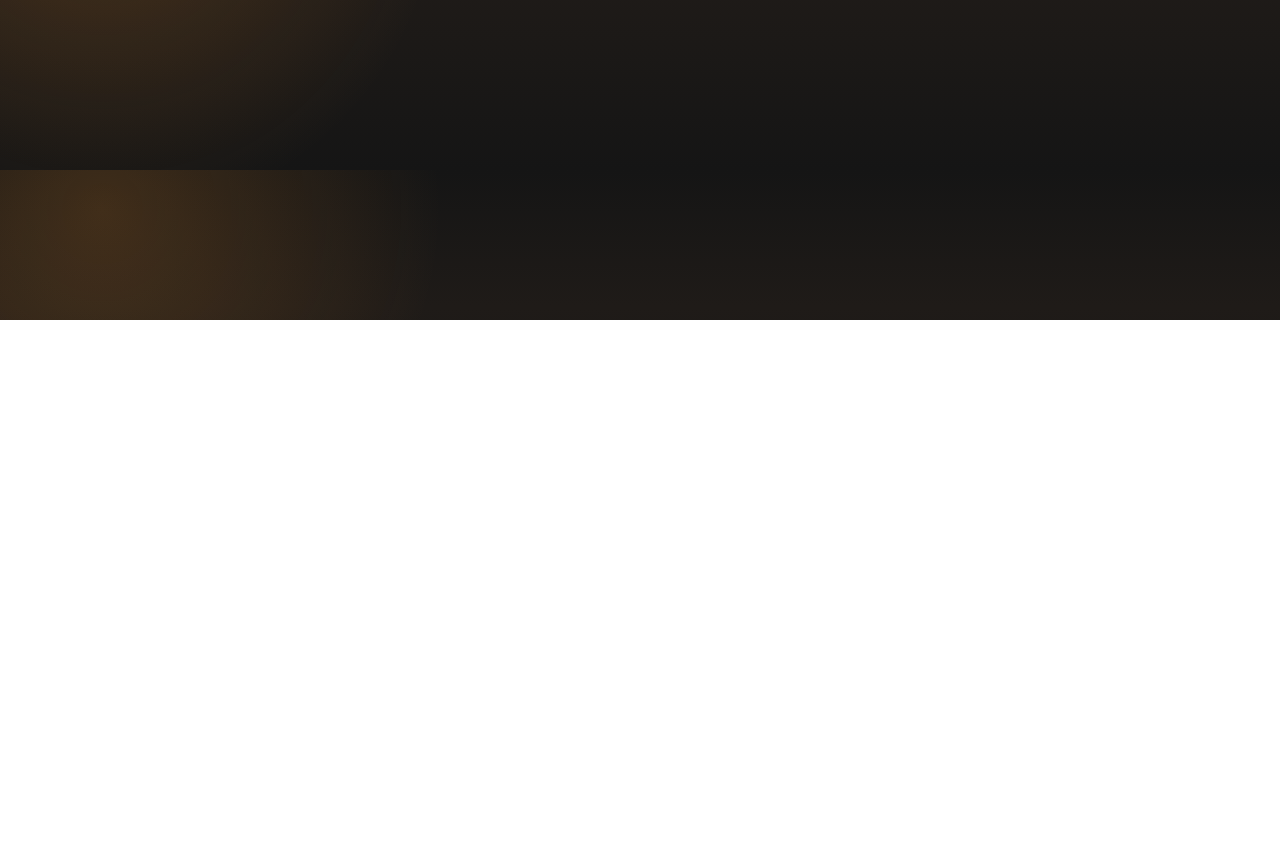
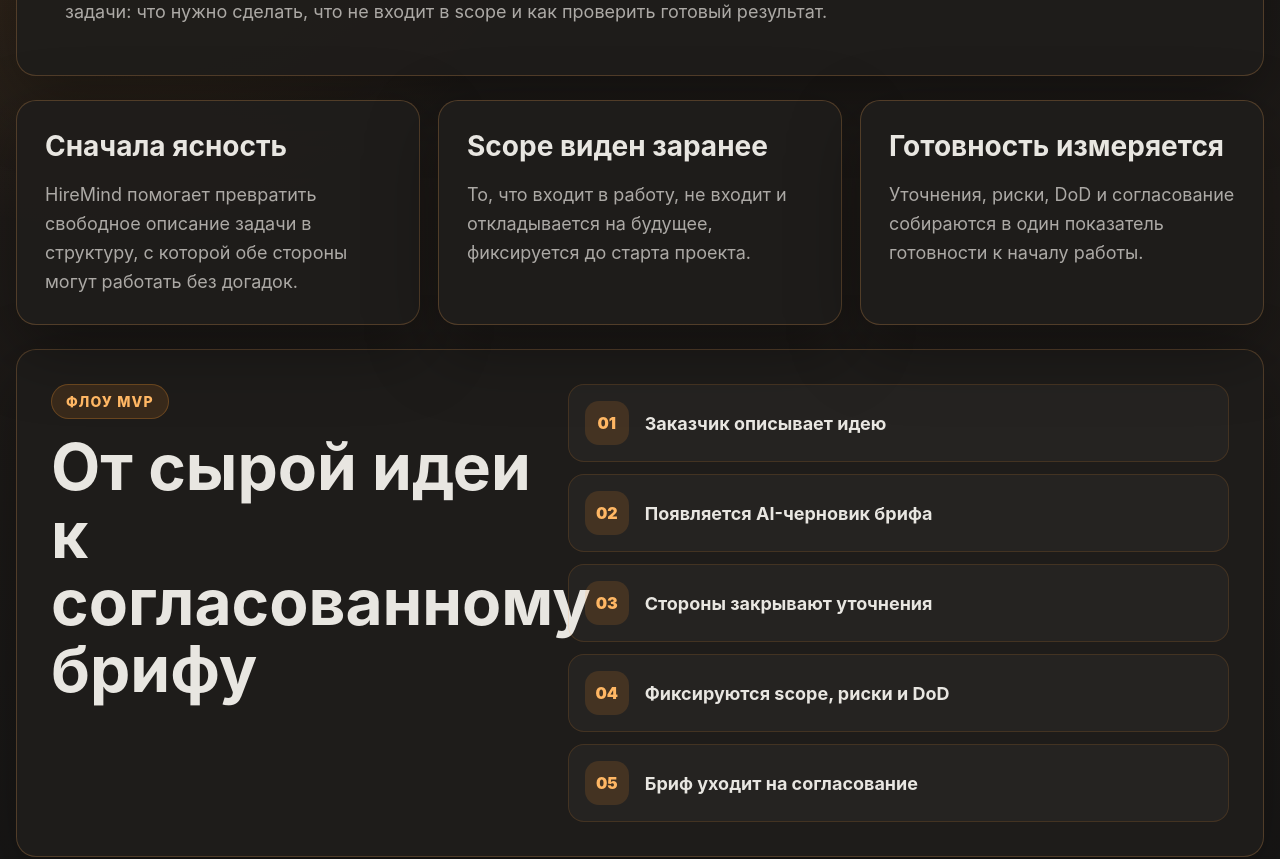
Before and after one commit to MaSidrenko/HireMind, a React (Vite) app in the folder frontend/: page /about in a window 1280 px wide. Shown: the part 480-1339 px from the top of the page. Before the commit the page ends 800 px from the top, so only its background shows below. Built offline with nearby package versions, Linux system fonts and the light colour scheme; no server answers.

Commit message:
feat[frontned]: create a contacts and about us pages

```diff
--- a/frontend/src/pages/AboutUsPage/AboutUs.css
+++ b/frontend/src/pages/AboutUsPage/AboutUs.css
@@ -0,0 +1,123 @@
+.about-page {
+	width: min(1300px, calc(100% - 32px));
+	margin: 70px auto 100px;
+}
+
+.about-hero,
+.about-card,
+.about-flow {
+	border: 1px solid rgba(222, 154, 82, 0.26);
+	border-radius: 20px;
+	background: rgba(31, 29, 27, 0.94);
+	box-shadow: 0 24px 70px rgba(0, 0, 0, 0.34);
+}
+
+.about-hero {
+	padding: 48px;
+	margin-bottom: 24px;
+}
+
+.about-kicker {
+	display: inline-flex;
+	margin-bottom: 14px;
+	padding: 8px 14px;
+	border-radius: 999px;
+	border: 1px solid rgba(250, 151, 44, 0.25);
+	background: rgba(250, 151, 44, 0.12);
+	color: #ffb764;
+	font-size: 14px;
+	font-weight: 800;
+	letter-spacing: 0.08em;
+	text-transform: uppercase;
+}
+
+.about-hero h1,
+.about-flow h2 {
+	margin: 0;
+	font-size: clamp(38px, 5vw, 68px);
+	line-height: 1.05;
+}
+
+.about-hero p,
+.about-card p {
+	max-width: 900px;
+	margin: 18px 0 0;
+	color: rgba(232, 230, 225, 0.7);
+	font-size: 18px;
+	line-height: 1.6;
+}
+
+.about-grid {
+	display: grid;
+	grid-template-columns: repeat(3, minmax(0, 1fr));
+	gap: 18px;
+	margin-bottom: 24px;
+}
+
+.about-card {
+	padding: 28px;
+}
+
+.about-card h2 {
+	margin: 0;
+	font-size: 28px;
+}
+
+.about-flow {
+	display: grid;
+	grid-template-columns: minmax(0, 0.85fr) minmax(0, 1.15fr);
+	gap: 28px;
+	padding: 34px;
+}
+
+.about-steps {
+	display: grid;
+	gap: 12px;
+}
+
+.about-step {
+	display: flex;
+	align-items: center;
+	gap: 16px;
+	padding: 16px;
+	border: 1px solid rgba(250, 151, 44, 0.14);
+	border-radius: 16px;
+	background: rgba(255, 255, 255, 0.03);
+}
+
+.about-step span {
+	display: inline-flex;
+	align-items: center;
+	justify-content: center;
+	width: 44px;
+	height: 44px;
+	border-radius: 14px;
+	background: rgba(250, 151, 44, 0.14);
+	color: #ffb764;
+	font-weight: 900;
+}
+
+.about-step strong {
+	font-size: 18px;
+}
+
+@media (max-width: 920px) {
+	.about-grid,
+	.about-flow {
+		grid-template-columns: 1fr;
+	}
+}
+
+@media (max-width: 640px) {
+	.about-page {
+		width: min(100% - 24px, 100%);
+		margin: 40px auto 80px;
+	}
+
+	.about-hero,
+	.about-card,
+	.about-flow {
+		padding: 22px;
+		border-radius: 16px;
+	}
+}
--- a/frontend/src/pages/AboutUsPage/AboutUs.tsx
+++ b/frontend/src/pages/AboutUsPage/AboutUs.tsx
@@ -1,3 +1,64 @@
+import "./AboutUs.css";
+
+const principles = [
+	{
+		title: "Сначала ясность",
+		text: "HireMind помогает превратить свободное описание задачи в структуру, с которой обе стороны могут работать без догадок.",
+	},
+	{
+		title: "Scope виден заранее",
+		text: "То, что входит в работу, не входит и откладывается на будущее, фиксируется до старта проекта.",
+	},
+	{
+		title: "Готовность измеряется",
+		text: "Уточнения, риски, DoD и согласование собираются в один показатель готовности к началу работы.",
+	},
+];
+
+const steps = [
+	"Заказчик описывает идею",
+	"Появляется AI-черновик брифа",
+	"Стороны закрывают уточнения",
+	"Фиксируются scope, риски и DoD",
+	"Бриф уходит на согласование",
+];
+
 export default function AboutUs() {
-  return (<h1>About Us - Page in development</h1>);
+	return (
+		<main className="about-page">
+			<section className="about-hero">
+				<span className="about-kicker">О продукте</span>
+				<h1>HireMind снижает неопределённость до старта работы</h1>
+				<p>
+					Платформа фокусируется не на переписке и витрине профилей, а на
+					согласованном понимании задачи: что нужно сделать, что не входит в
+					scope и как проверить готовый результат.
+				</p>
+			</section>
+
+			<section className="about-grid">
+				{principles.map((item) => (
+					<article key={item.title} className="about-card">
+						<h2>{item.title}</h2>
+						<p>{item.text}</p>
+					</article>
+				))}
+			</section>
+
+			<section className="about-flow">
+				<div>
+					<span className="about-kicker">Флоу MVP</span>
+					<h2>От сырой идеи к согласованному брифу</h2>
+				</div>
+				<div className="about-steps">
+					{steps.map((step, index) => (
+						<div key={step} className="about-step">
+							<span>{String(index + 1).padStart(2, "0")}</span>
+							<strong>{step}</strong>
+						</div>
+					))}
+				</div>
+			</section>
+		</main>
+	);
 }
--- a/frontend/src/pages/ContactsPage/Contacts.css
+++ b/frontend/src/pages/ContactsPage/Contacts.css
@@ -0,0 +1,116 @@
+.contacts-page {
+	width: min(1200px, calc(100% - 32px));
+	margin: 70px auto 100px;
+}
+
+.contacts-hero,
+.contacts-card,
+.contacts-note {
+	border: 1px solid rgba(222, 154, 82, 0.26);
+	border-radius: 20px;
+	background: rgba(31, 29, 27, 0.94);
+	box-shadow: 0 24px 70px rgba(0, 0, 0, 0.34);
+}
+
+.contacts-hero {
+	padding: 48px;
+	margin-bottom: 24px;
+}
+
+.contacts-kicker,
+.contacts-card span {
+	display: inline-flex;
+	margin-bottom: 14px;
+	padding: 8px 14px;
+	border-radius: 999px;
+	border: 1px solid rgba(250, 151, 44, 0.25);
+	background: rgba(250, 151, 44, 0.12);
+	color: #ffb764;
+	font-size: 14px;
+	font-weight: 800;
+	letter-spacing: 0.08em;
+	text-transform: uppercase;
+}
+
+.contacts-hero h1 {
+	margin: 0;
+	font-size: clamp(38px, 5vw, 68px);
+	line-height: 1.05;
+}
+
+.contacts-hero p,
+.contacts-card p,
+.contacts-note p {
+	max-width: 860px;
+	margin: 18px 0 0;
+	color: rgba(232, 230, 225, 0.7);
+	font-size: 18px;
+	line-height: 1.6;
+}
+
+.contacts-grid {
+	display: grid;
+	grid-template-columns: repeat(3, minmax(0, 1fr));
+	gap: 18px;
+	margin-bottom: 24px;
+}
+
+.contacts-card,
+.contacts-note {
+	padding: 28px;
+}
+
+.contacts-card strong {
+	display: block;
+	font-size: 28px;
+	word-break: break-word;
+}
+
+.contacts-note h2 {
+	margin: 0;
+	font-size: 34px;
+}
+
+@media (max-width: 900px) {
+	.contacts-grid {
+		grid-template-columns: 1fr;
+	}
+}
+
+@media (max-width: 640px) {
+	.contacts-page {
+		width: min(100% - 24px, 100%);
+		margin: 40px auto 80px;
+	}
+
+	.contacts-hero,
+	.contacts-card,
+	.contacts-note {
+		padding: 22px;
+		border-radius: 16px;
+	}
+}
+.contacts-value {
+	margin-top: 16px;
+	display: flex;
+	align-items: center;
+}
+
+.contacts-link-icon {
+	display: flex;
+	align-items: center;
+	justify-content: center;
+	width: 44px;
+	height: 44px;
+	color: #ffffff;
+	text-decoration: none;
+	border-radius: 50%;
+	transition:
+		transform 0.2s ease,
+		opacity 0.2s ease;
+}
+
+.contacts-link-icon:hover {
+	transform: translateY(-2px);
+	opacity: 0.75;
+}
--- a/frontend/src/pages/ContactsPage/Contacts.tsx
+++ b/frontend/src/pages/ContactsPage/Contacts.tsx
@@ -1,3 +1,79 @@
+import "./Contacts.css";
+
+const GithubIcon = () => (
+	<svg
+		width="32"
+		height="32"
+		viewBox="0 0 24 24"
+		fill="currentColor"
+		aria-hidden="true"
+	>
+		<path d="M12 0C5.37 0 0 5.37 0 12c0 5.3 3.438 9.8 8.205 11.385.6.113.82-.263.82-.582 0-.288-.01-1.05-.015-2.06-3.338.725-4.042-1.61-4.042-1.61-.546-1.388-1.333-1.758-1.333-1.758-1.09-.745.082-.73.082-.73 1.205.085 1.84 1.238 1.84 1.238 1.07 1.835 2.807 1.305 3.492.998.108-.775.418-1.305.762-1.605-2.665-.305-5.467-1.335-5.467-5.93 0-1.31.468-2.382 1.235-3.222-.123-.303-.535-1.523.118-3.176 0 0 1.008-.322 3.3 1.23A11.48 11.48 0 0 1 12 5.803c1.02.005 2.045.138 3.003.404 2.29-1.552 3.295-1.23 3.295-1.23.655 1.653.243 2.873.12 3.176.77.84 1.232 1.912 1.232 3.222 0 4.607-2.807 5.622-5.48 5.92.43.372.813 1.102.813 2.222 0 1.605-.015 2.898-.015 3.293 0 .322.216.7.825.58C20.565 21.795 24 17.297 24 12c0-6.63-5.37-12-12-12z" />
+	</svg>
+);
+
+const contactItems = [
+	{
+		label: "Email",
+		value: "nexon863@gmail.com",
+		description: "Для вопросов по продукту и учебному проекту.",
+	},
+	{
+		label: "Telegram",
+		value: "@dark_soulBattle",
+		description: "Для коротких сообщений и быстрых уточнений.",
+	},
+	{
+		label: "Git",
+		value: "GitHub",
+		href: "https://github.com/MaSidrenko/HireMind/tree/develop",
+		icon: <GithubIcon />,
+		description: "Репозиторий проекта",
+	},
+	{
+		label: "Статус",
+		value: "MVP приложение",
+		description: "Для дипломной работы, с потенциальным выходом на рынок",
+	},
+];
+
 export default function Contacts() {
-	return <h1>Contacts - Page in development</h1>;
+	return (
+		<main className="contacts-page">
+			<section className="contacts-hero">
+				<span className="contacts-kicker">Контакты</span>
+				<h1>Связь по продукту и демонстрации</h1>
+				<p>
+					HireMind сейчас собран как MVP: экраны, данные лежат в бд,
+					авторизация, создание заказов и работа с брифом.
+				</p>
+			</section>
+
+			<section className="contacts-grid">
+				{contactItems.map((item) => (
+					<article key={item.label} className="contacts-card">
+						<span>{item.label}</span>
+
+						<div className="contacts-value">
+							{item.href ? (
+								<a
+									className="contacts-link-icon"
+									href={item.href}
+									target="_blank"
+									rel="noreferrer"
+									aria-label="Открыть GitHub репозиторий"
+								>
+									{item.icon}
+								</a>
+							) : (
+								<strong>{item.value}</strong>
+							)}
+						</div>
+
+						<p>{item.description}</p>
+					</article>
+				))}
+			</section>
+		</main>
+	);
 }
```
